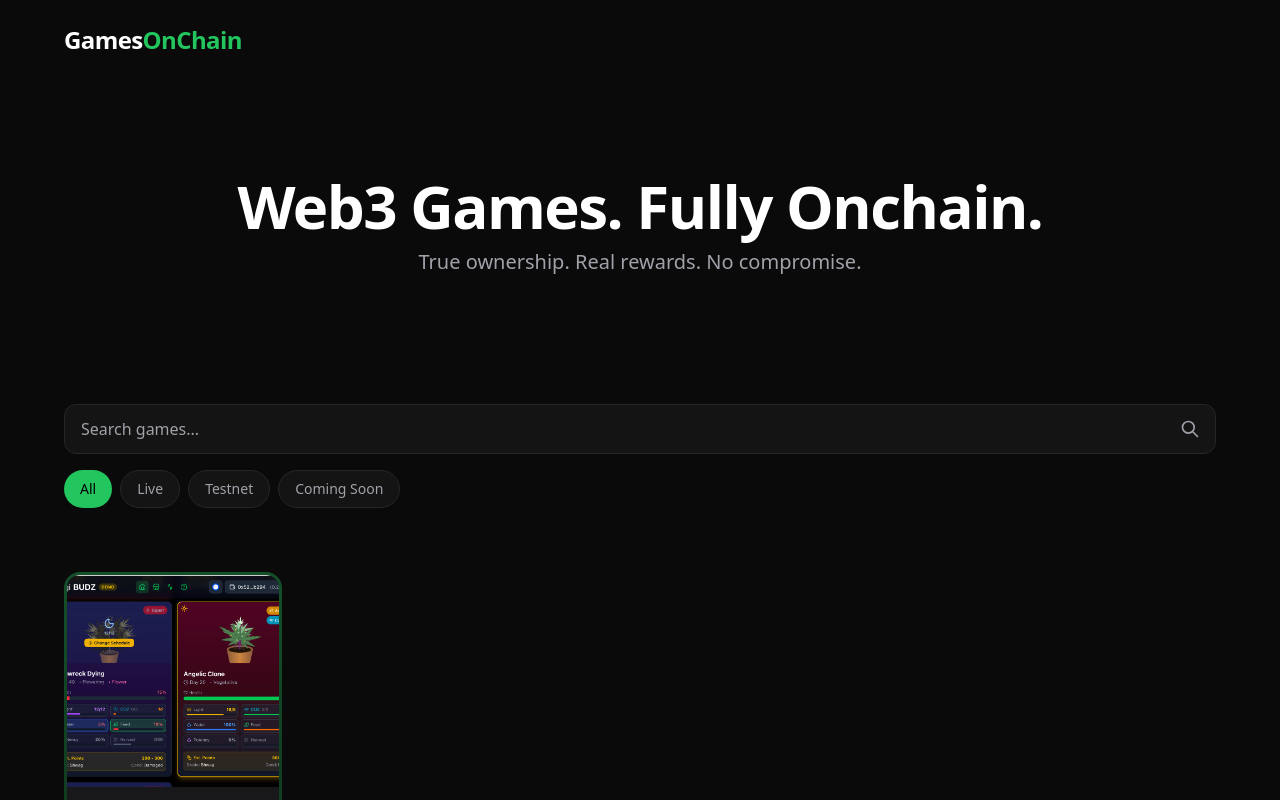
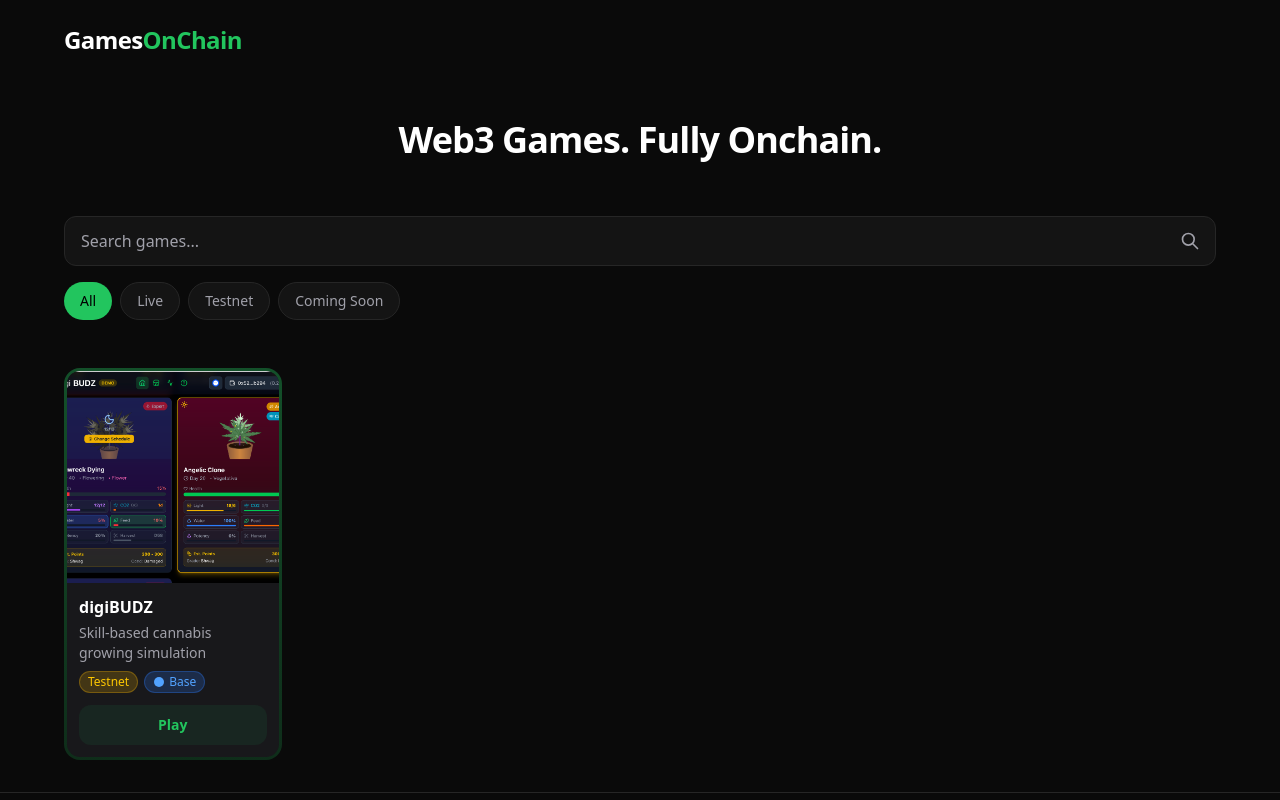
Before and after one commit to binarydrool/gamesonchain, a Next.js app: page / in a window 1280 px wide. Shown: the top 800 px of the page. Built offline with nearby package versions, Linux system fonts and the light colour scheme.

Commit message:
fix: condensed hero, removed tagline
- Removed "True ownership. Real rewards. No compromise."
- Reduced hero padding
- Tighter search section

🤖 Generated with [Claude Code](https://claude.com/claude-code)

Co-Authored-By: Claude Opus 4.5 <noreply@anthropic.com>

```diff
--- a/components/Hero.tsx
+++ b/components/Hero.tsx
@@ -1,13 +1,10 @@
 export default function Hero() {
   return (
-    <section className="w-full py-12 sm:py-24 px-4 sm:px-6">
+    <section className="w-full py-6 sm:py-10 px-4 sm:px-6">
       <div className="max-w-6xl mx-auto text-center">
-        <h1 className="text-2xl sm:text-4xl md:text-5xl lg:text-6xl font-bold tracking-tight text-white mb-3">
+        <h1 className="text-2xl sm:text-3xl md:text-4xl font-bold tracking-tight text-white">
           Web3 Games. Fully Onchain.
         </h1>
-        <p className="text-base sm:text-lg md:text-xl text-muted max-w-2xl mx-auto">
-          True ownership. Real rewards. No compromise.
-        </p>
       </div>
     </section>
   );
--- a/components/SearchFilter.tsx
+++ b/components/SearchFilter.tsx
@@ -8,7 +8,7 @@ export default function SearchFilter() {
   const [activeFilter, setActiveFilter] = useState<string>('All');
 
   return (
-    <section className="w-full py-8 px-4 sm:px-6">
+    <section className="w-full py-4 px-4 sm:px-6">
       <div className="max-w-6xl mx-auto space-y-4">
         <div className="relative">
           <input
```
